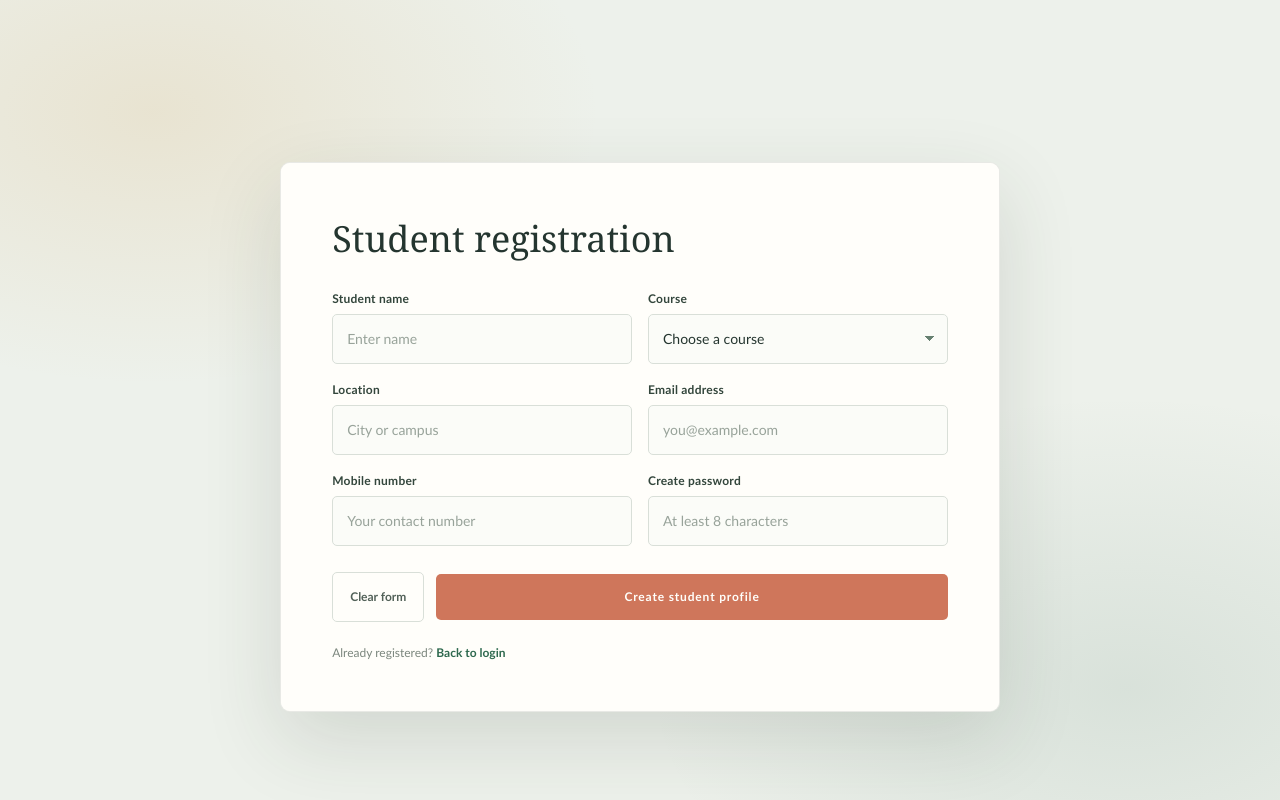
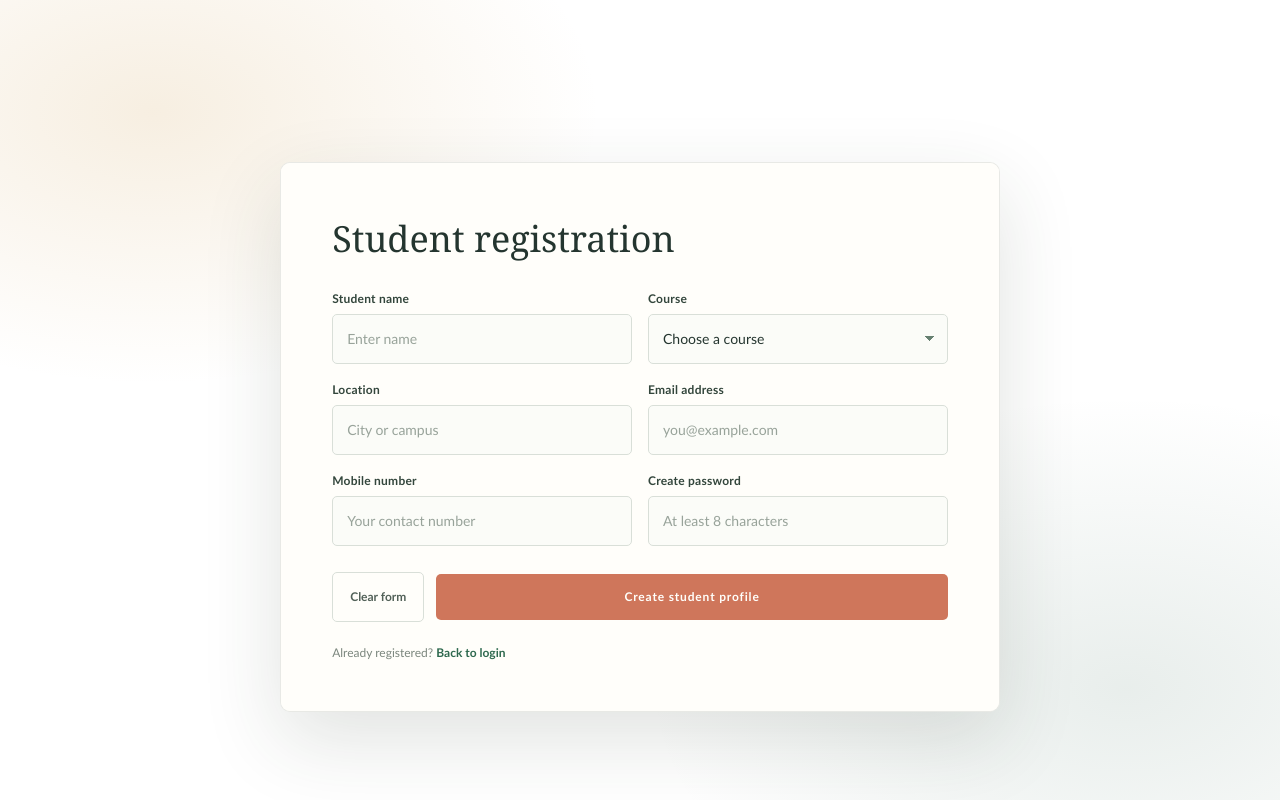
Before and after one commit to JakkamYasaswi/studentdemo-project, a React (Vite) app: page /studentform in a window 1280 px wide. Built offline with nearby package versions, Linux system fonts and the light colour scheme.

Commit message:
Update App.css with background color and text color
Added background color and made text color important.

```diff
--- a/src/App.css
+++ b/src/App.css
@@ -319,7 +319,8 @@
         radial-gradient(ellipse at 12% 14%, rgba(214, 173, 106, 0.2), transparent 28%),
         radial-gradient(ellipse at 88% 86%, rgba(69, 114, 95, 0.12), transparent 30%),
         #edf1eb;
-    color: #000000;
+    color: #000000 !important;
+    background-color: #ffffff;
     font-family: "Trebuchet MS", "Segoe UI", sans-serif;
     text-align: left;
 }
```
